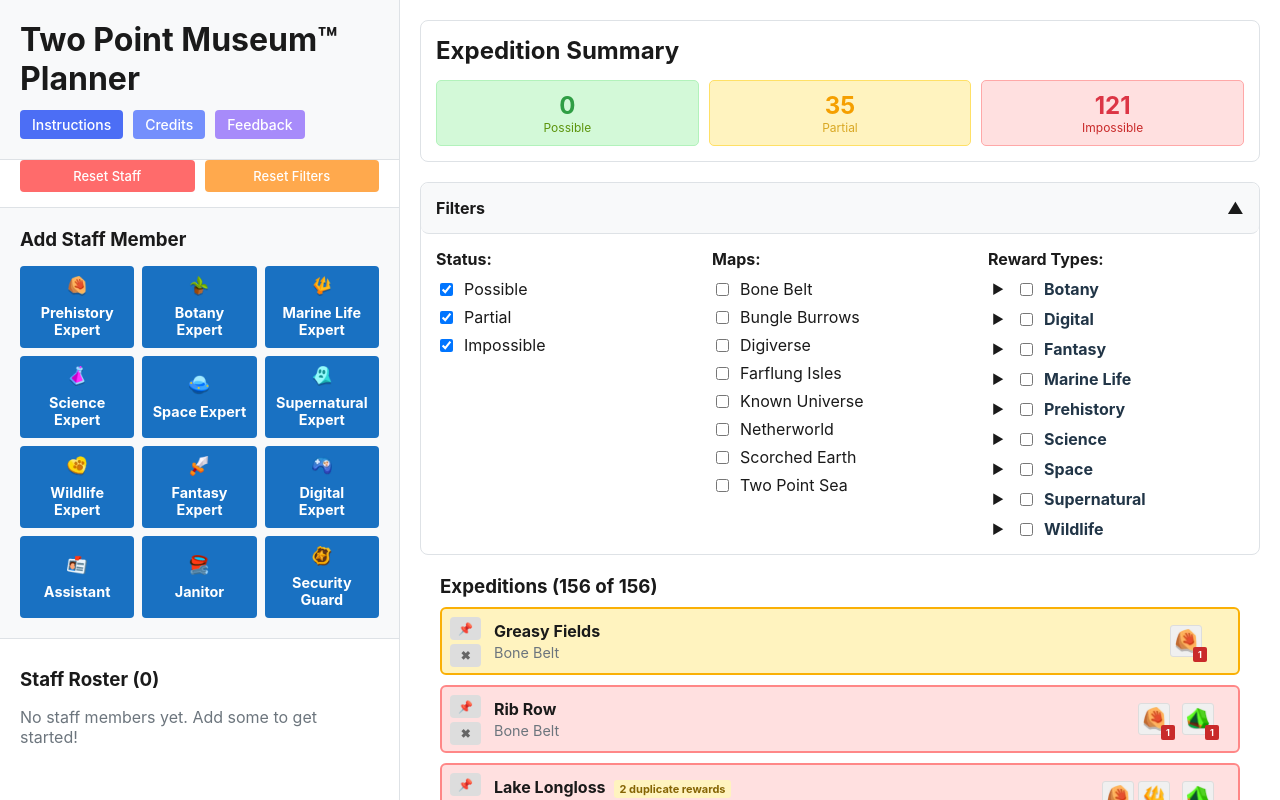
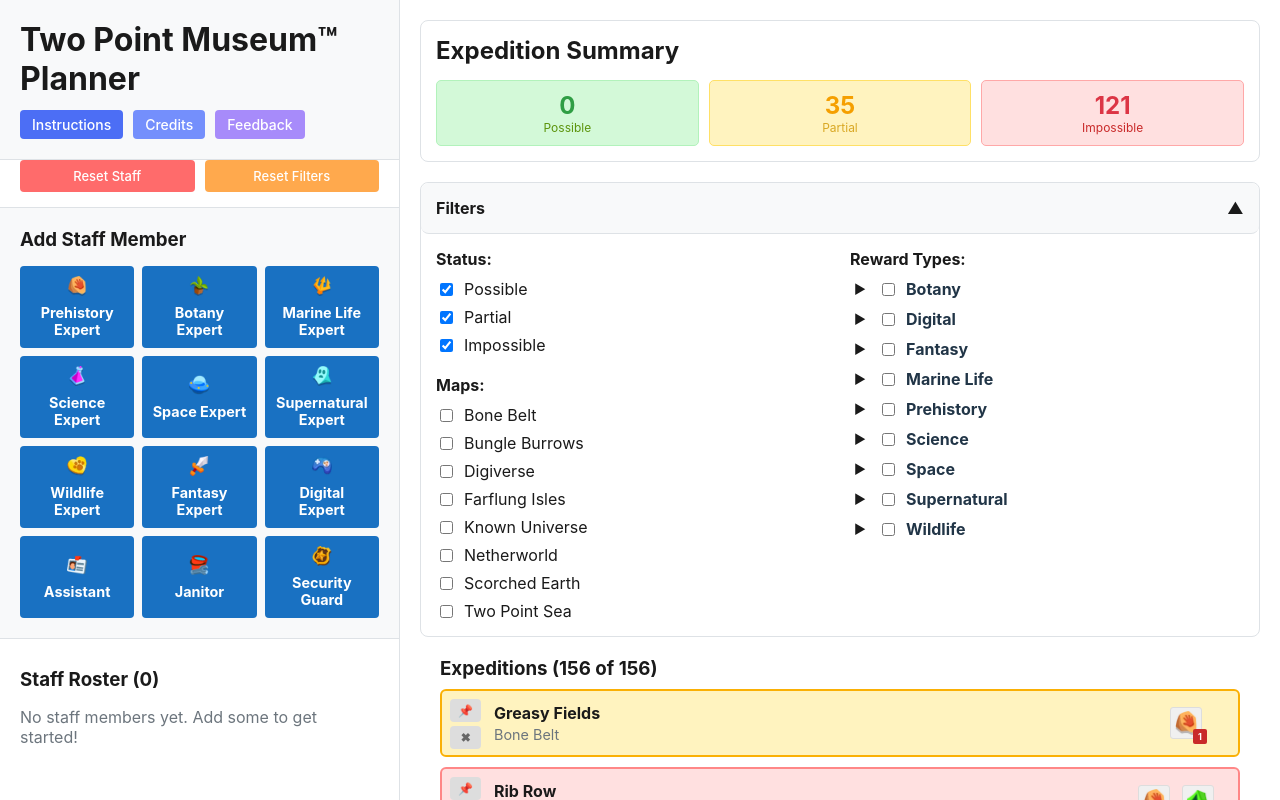
Before and after one commit to joeristoef/two-point-planner, a React (Vite) app: page / in a window 1280 px wide. Built offline with nearby package versions, Linux system fonts and the light colour scheme.

Commit message:
Change filter layout to two columns

```diff
--- a/src/App.tsx
+++ b/src/App.tsx
@@ -604,9 +604,11 @@
             </button>
 
             {filtersExpanded && (
-              <div style={{ padding: '15px', display: 'grid', gridTemplateColumns: '1fr 1fr 1fr', gap: '20px' }}>
-                {/* Status Column */}
+              <div style={{ padding: '15px', display: 'grid', gridTemplateColumns: '1fr 1fr', gap: '20px' }}>
+                {/* Left Column: Status and Maps */}
                 <div>
+                  {/* Status Section */}
+                  <div style={{ marginBottom: '20px' }}>
                     <p style={{ margin: '0 0 10px 0', color: '#1a1a1a', fontWeight: 'bold' }}>Status:</p>
                     <div style={{ display: 'flex', flexDirection: 'column', gap: '8px' }}>
                       {(['possible', 'partial', 'impossible'] as const).map((status) => (
@@ -623,7 +625,7 @@
                     </div>
                   </div>
 
-                {/* Maps Column */}
+                  {/* Maps Section */}
                   <div>
                     <p style={{ margin: '0 0 10px 0', color: '#1a1a1a', fontWeight: 'bold' }}>Maps:</p>
                     <div style={{ display: 'flex', flexDirection: 'column', gap: '8px' }}>
@@ -640,8 +642,9 @@
                       ))}
                     </div>
                   </div>
+                </div>
 
-                {/* Reward Filters */}
+                {/* Right Column: Reward Filters */}
                 <div>
                   <p style={{ margin: '0 0 10px 0', color: '#1a1a1a', fontWeight: 'bold' }}>Reward Types:</p>
                   <div style={{ display: 'flex', flexDirection: 'column', gap: '10px' }}>
```
Lines whose indentation alone changed are shown as unchanged.
